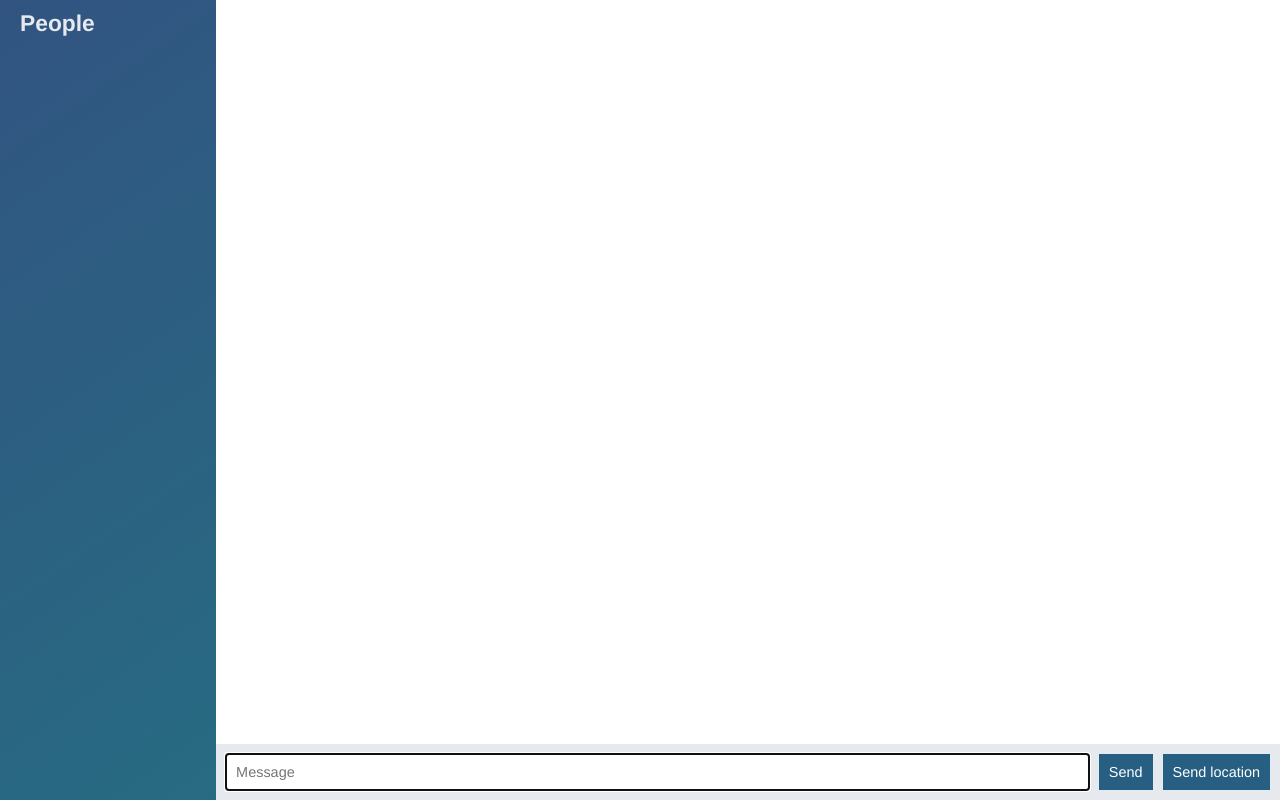
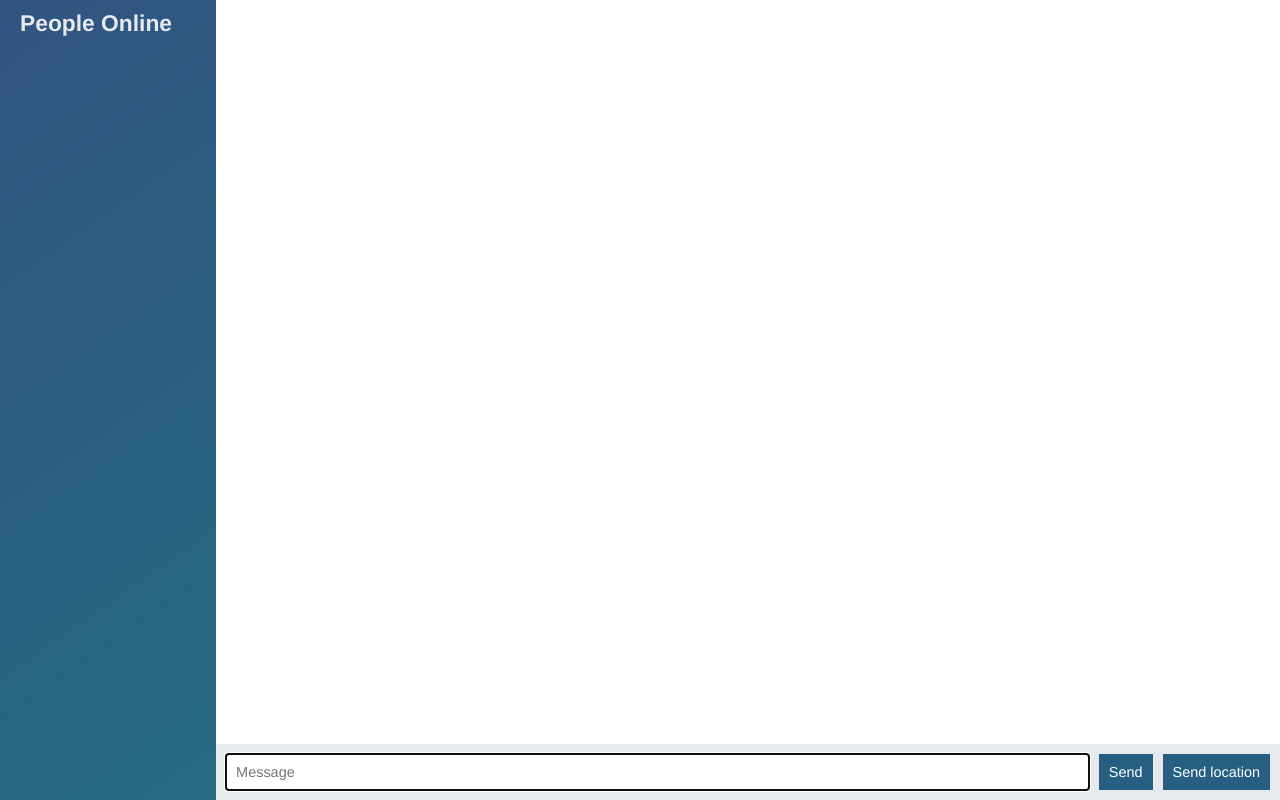
Before and after one commit to leonardosrk/chat-app, a website: page public/chat.html in a window 1280 px wide. Drawn offline with nearby package versions, Linux system fonts and the light colour scheme; no server answers.

Commit message:
Changed people title in chat page

```diff
--- a/public/chat.html
+++ b/public/chat.html
@@ -11,7 +11,7 @@
   <body class="chat">
 
     <div class="chat__sidebar">
-      <h3>People</h3>
+      <h3>People Online</h3>
       <div id="users"></div>
     </div>
 
```
